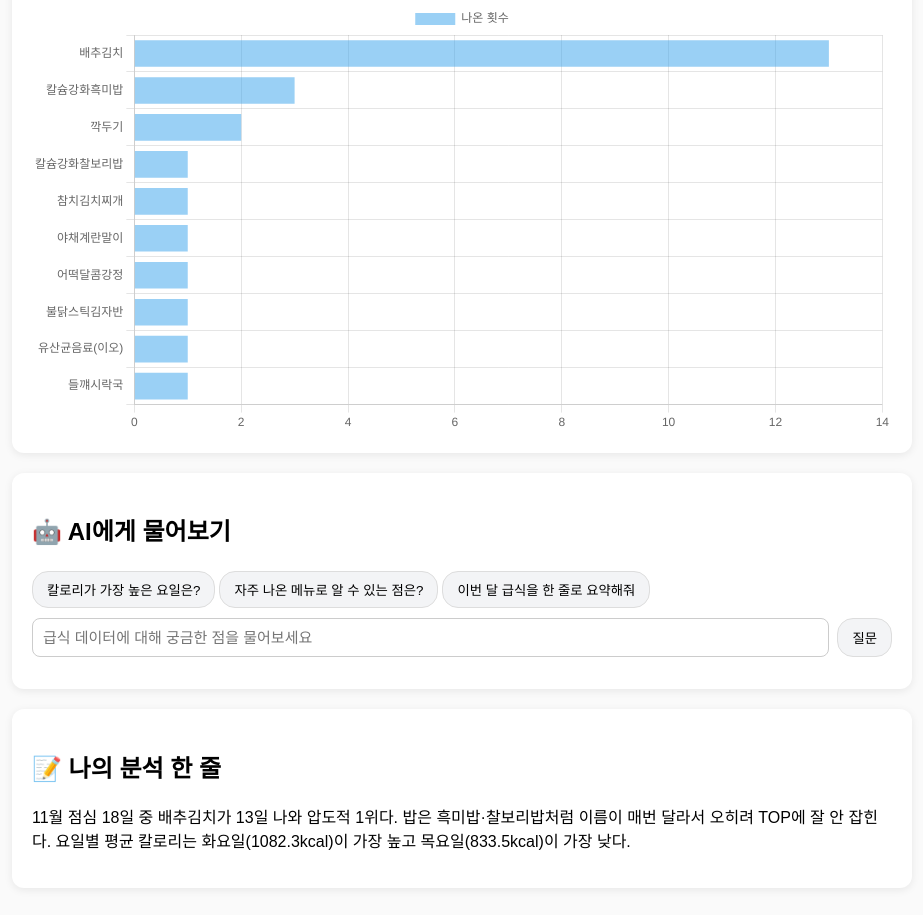
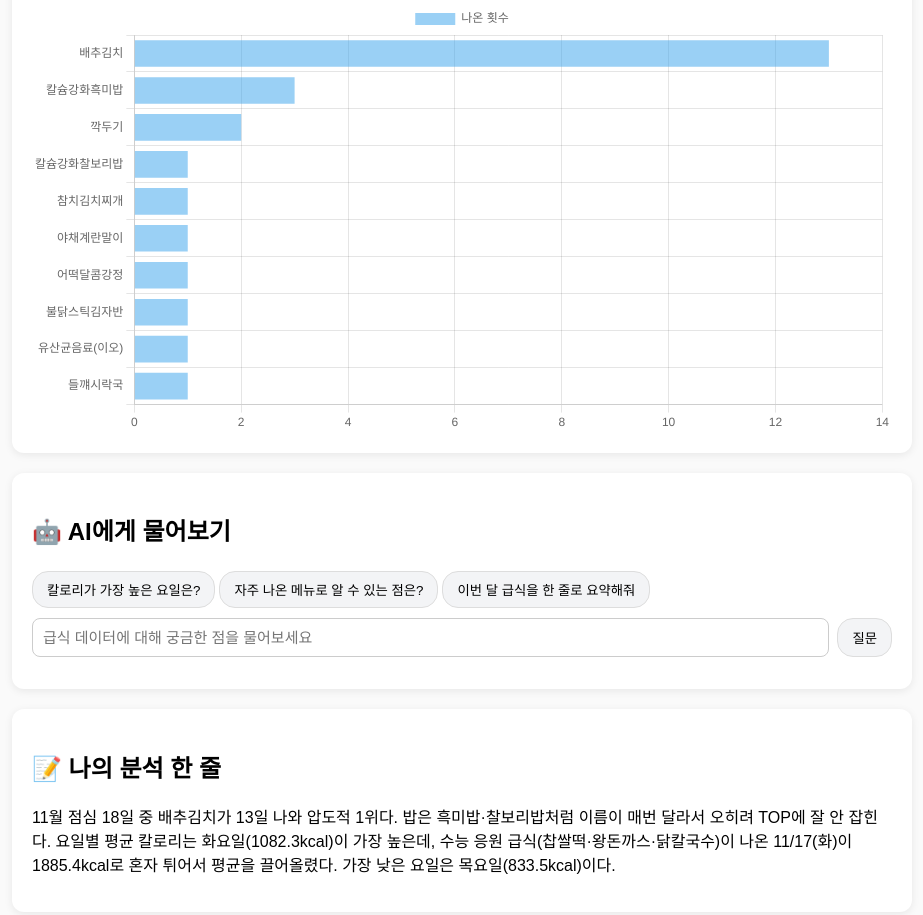
Before and after one commit to blessededen/data-web, a plain HTML site: page meal.html in a window 1280 px wide. Shown: the part 850-1765 px from the top of the page, without its empty margins (178-1101 px from the left). Drawn offline with nearby package versions, Linux system fonts and the light colour scheme.

Commit message:
급식 분석 한 줄에 수능 응원 급식 반영
Co-Authored-By: Claude Opus 5.5 <noreply@anthropic.com>

```diff
--- a/meal.html
+++ b/meal.html
@@ -44,7 +44,8 @@
   <div class="card">
     <h2>📝 나의 분석 한 줄</h2>
     <p>11월 점심 18일 중 배추김치가 13일 나와 압도적 1위다. 밥은 흑미밥·찰보리밥처럼 이름이 매번 달라서 오히려 TOP에 잘 안 잡힌다.
-       요일별 평균 칼로리는 화요일(1082.3kcal)이 가장 높고 목요일(833.5kcal)이 가장 낮다.</p>
+       요일별 평균 칼로리는 화요일(1082.3kcal)이 가장 높은데, 수능 응원 급식(찹쌀떡·왕돈까스·닭칼국수)이 나온
+       11/17(화)이 1885.4kcal로 혼자 튀어서 평균을 끌어올렸다. 가장 낮은 요일은 목요일(833.5kcal)이다.</p>
   </div>
 
   <script>
```
